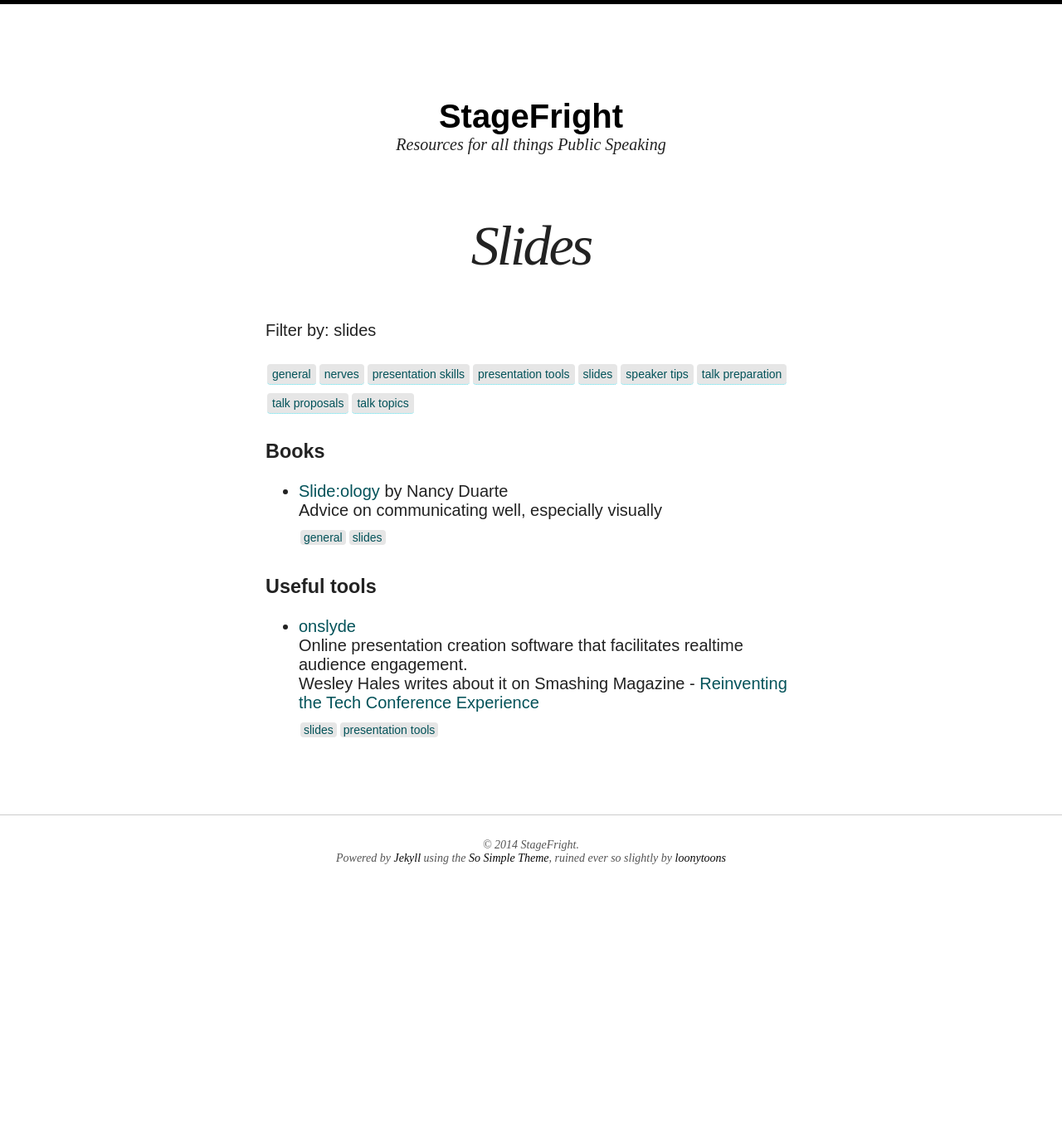
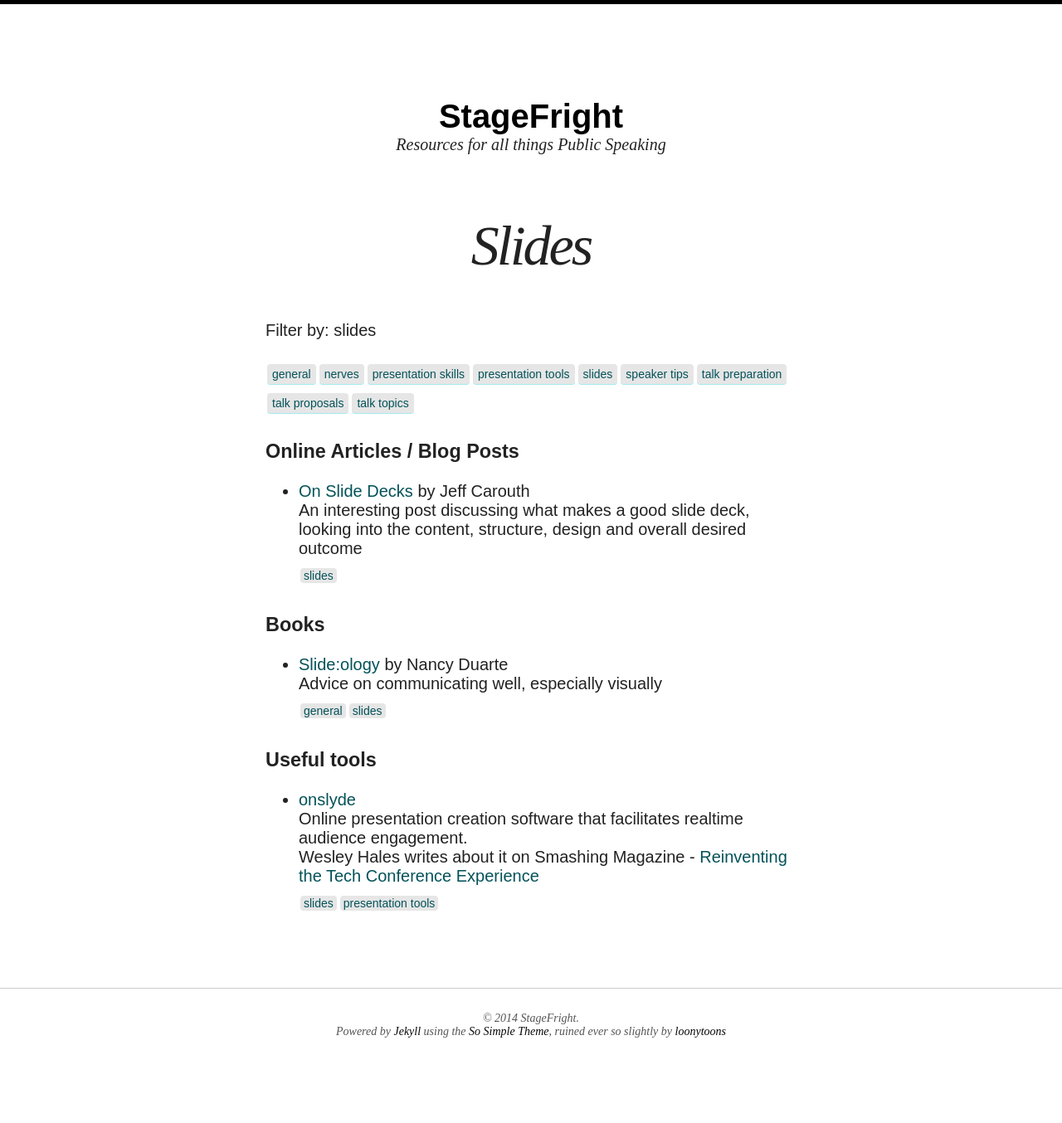
Before and after one commit to stagefright/stagefright.github.io, a Jekyll site: the page built from tags/slides.html, in a window 1280 px wide. Shown: the whole page at 83% size. Built offline with Jekyll 4.4.1, drawn with Linux system fonts in a browser that asks for light colours; nearby versions of some CDN libraries; before the commit the page ends 1145 px from its top, so only the background shows below that.

Commit message:
Add Jeff Carouth's On Slide Decks post

```diff
--- a/_data/resources-posts.yml
+++ b/_data/resources-posts.yml
@@ -22,7 +22,7 @@
 - name: Speaking Tips from a Grizzled Speaker
   url: http://www.joshholmes.com/blog/2014/01/17/speaking-tips-grizzled-speaker/
   author: Josh Holmes
-  description: A collection of tips from Josh and a lot of his fellow speakers
+  description: A collection of tips from Josh and some of his fellow speakers
   tags:
     - speaker tips
 
@@ -33,3 +33,10 @@
   tags:
     - talk proposals
     - talk topics
+
+- name: On Slide Decks
+  url: http://carouth.com/blog/2014/03/20/on-slide-decks/
+  author: Jeff Carouth
+  description: An interesting post discussing what makes a good slide deck, looking into the content, structure, design and overall desired outcome
+  tags:
+    - slides
```
